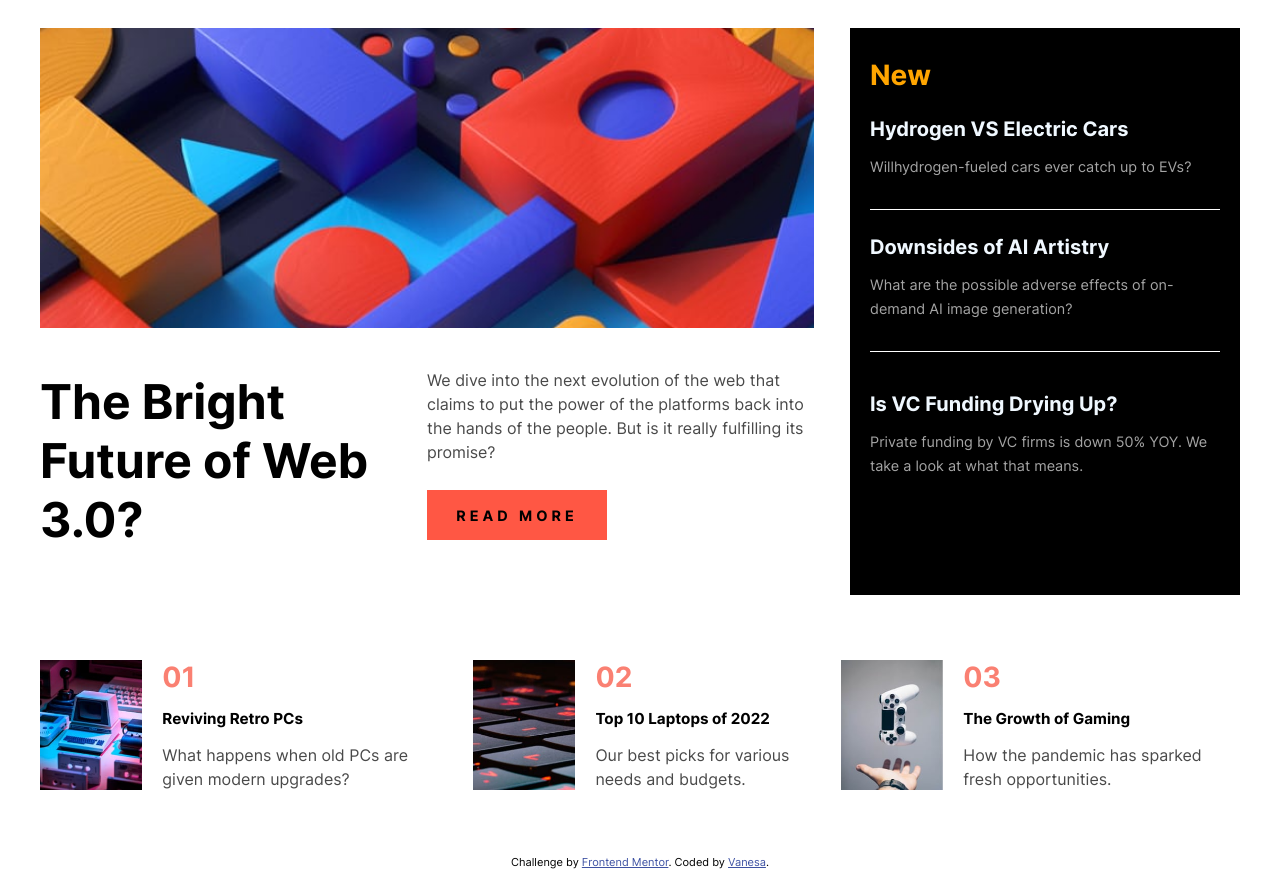
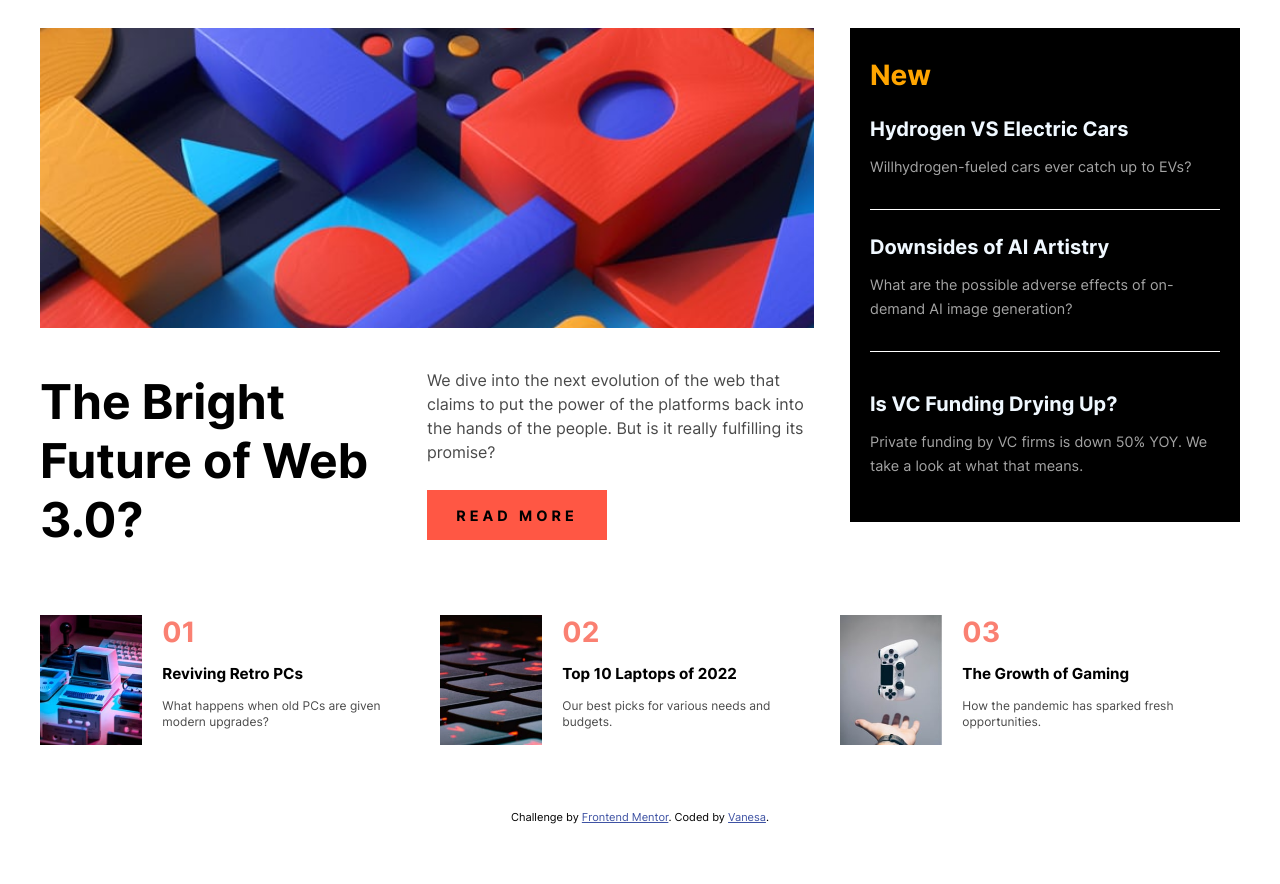
Before and after one commit to vanesa5/news-webpage, a plain HTML site: page index.html in a window 1280 px wide. Shown: the part 123-1007 px from the top of the page. After the commit the page ends 962 px from the top, so only its background shows below. Drawn offline with Linux system fonts and the light colour scheme; a script that the page names is missing.

Commit message:
Tablet sizing has been implemneted.

```diff
--- a/style.css
+++ b/style.css
@@ -45,7 +45,7 @@ figure{
     max-width: 70%;
     position: fixed;
     top: 0;
-    right: -450px;
+    right: -550px;
     display: flex;
     flex-direction: column;
     font-size: 1.5rem;
@@ -236,16 +236,12 @@ button:hover{
     width: 100%;
 }
 
-
-
-@media only screen and (min-width: 600px) {
+/*Tablet CSS Below this line*/
+@media only screen and (min-width: 768px) {
     body{
-        max-width: 1200px ;
+        min-width: 768px;
     }
 
-    .one-container{
-        max-width: 100%;
-    }
 
     .off-screen-menu{
         display: contents;
@@ -268,6 +264,7 @@ button:hover{
     .ham-menu, nav{
         display: none;
     }
+
     .main-container{
         display: flex;
         flex-direction: row;
@@ -276,6 +273,78 @@ button:hover{
     .second-container{
         max-width: 65%;
     }
+    .second-container h2 {
+        font-size: 2rem;
+    }
+
+    p{
+        font-size: 1rem;
+    }
+
+
+    .second-container button{
+        height: 50px;
+        width: 180px;
+    }
+
+
+    .third-container{
+        max-width: 250px;
+        margin-left: 36px;
+        height: fit-content;
+    }
+
+    .third-container h4:hover{
+        color: orange;
+    }
+
+    .fourth-container{
+        display: flex;
+    }
+
+    .content{
+        margin-right: 10px;
+    }
+
+    .content h4{
+        font-size: 1.25rem;
+    }
+
+    .content h5{
+        font-size: .85rem;
+    }
+
+    .content p{
+        font-size: .75rem;
+        line-height: 1rem;
+    }
+
+    .fourth-container{
+        display: flex;
+        justify-content: space-between;
+        padding-top: 0;
+    }
+
+    .fourth-container h5:hover{
+        color: salmon;
+    }
+
+    .one-third-container{
+        width: 250px;
+    }
+
+    #third-card{
+        margin-right: 0;
+    }
+
+}
+
+
+/* Desktop CSS Below this line*/
+@media only screen and (min-width:1200px) {
+    body{
+        max-width: 1200px ;
+    }
 
 
     .full-image img{
@@ -283,15 +352,16 @@ button:hover{
         image-resolution: 100%;
         object-fit: cover;
     }
+
+
+
     .second-container h2 {
+        width: 45%;
         font-size: 3rem;
     }
-
-    p{
-        font-size: 1rem;
-    }
-    .second-container h2 {
-        width: 45%;
+    .second-container button{
+        height: 50px;
+        width: 180px;
     }
 
     .description{
@@ -304,30 +374,14 @@ button:hover{
         margin-top: 20px;
     }
 
-    .second-container button{
-
-        height: 50px;
-        width: 180px;
-    }
-
-
     .third-container{
         max-width: 350px;
         margin-left: 36px;
     }
 
-    .third-container h4:hover{
-        color: orange;
-    }
-
-    .fourth-container{
-        display: flex;
-    }
-
     .content{
         margin-right: 30px;
     }
-
     .content h4{
         font-size: 1.75rem;
     }
@@ -336,9 +390,7 @@ button:hover{
         font-size: .95rem;
     }
 
-    .fourth-container h5:hover{
-        color: salmon;
+    .one-third-container{
+        width: 100%;
     }
-
-
   }
```
